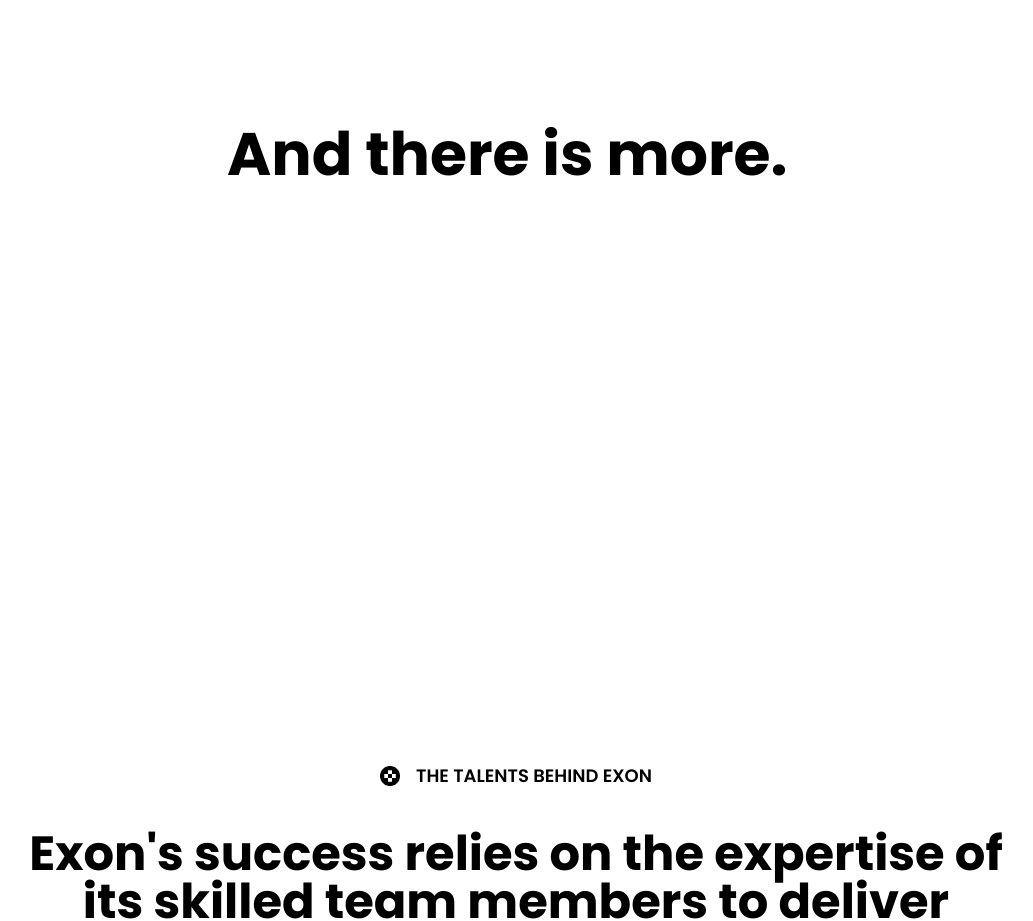
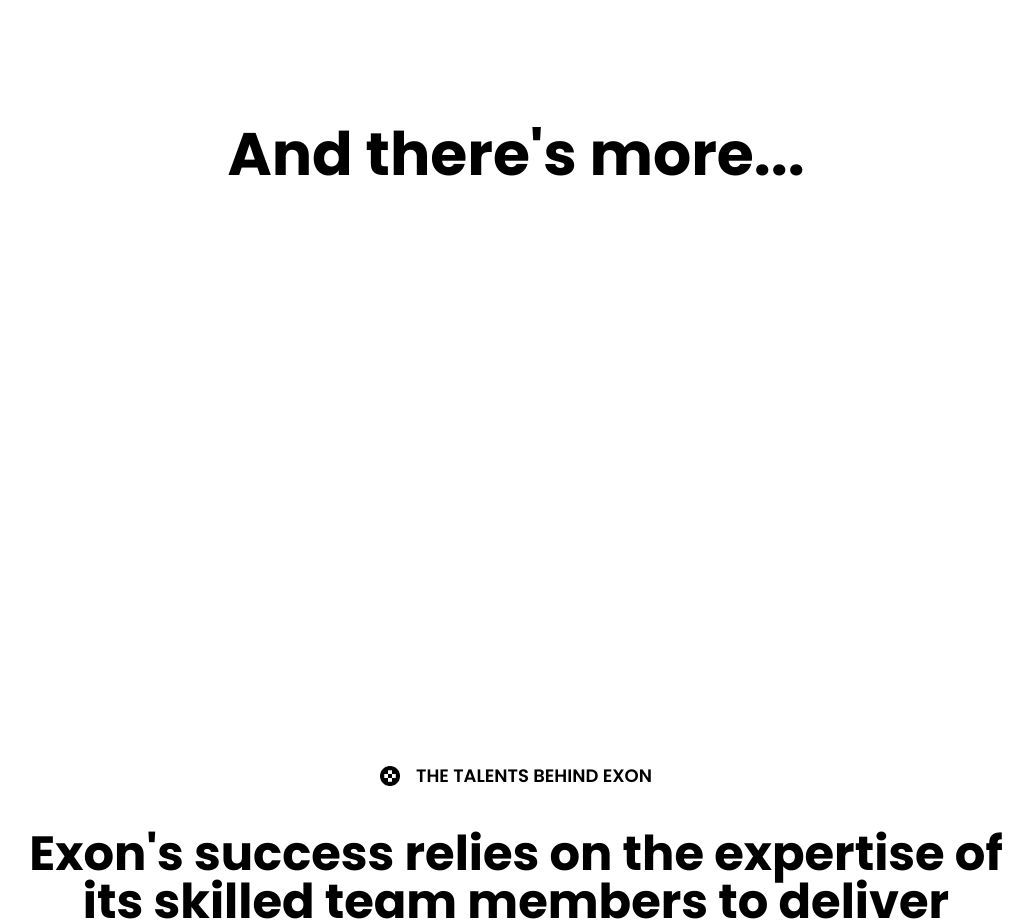
Before and after one commit to exon-dev/exon, a React (Vite) app: page / in a window 1280 px wide. Shown: the part 8440-9361 px from the top of the page, without its empty margins (124-1157 px from the left). Built offline with nearby package versions, Linux system fonts and the light colour scheme.

Commit message:
fix: :bug: bugfix

```diff
--- a/src/pages/Projects.jsx
+++ b/src/pages/Projects.jsx
@@ -6,7 +6,7 @@
 import Wrapper from "./Wrapper";
 import projects from "../data/projects";
 import ProjectCards from "../components/ProjectCards";
-import { TypeAnimation } from "react-type-animation";
+// import { TypeAnimation } from "react-type-animation";
 
 const Projects = () => {
 	return (
@@ -49,7 +49,11 @@
 					);
 				})}
 			</Wrapper>
-			<TypeAnimation
+			<h1 className='my-32 font-bold xxxs:text-xl md:text-3xl lg:text-5xl xl:text-6xl'>
+				And there's more...
+			</h1>
+
+			{/* <TypeAnimation
 				sequence={[
 					"And",
 					300,
@@ -88,7 +92,7 @@
 				repeat={Infinity}
 				className='my-32 font-bold xxxs:text-xl md:text-3xl lg:text-5xl xl:text-6xl'
 				style={{ display: "inline-block" }}
-			/>
+			/> */}
 		</div>
 	);
 };
```
